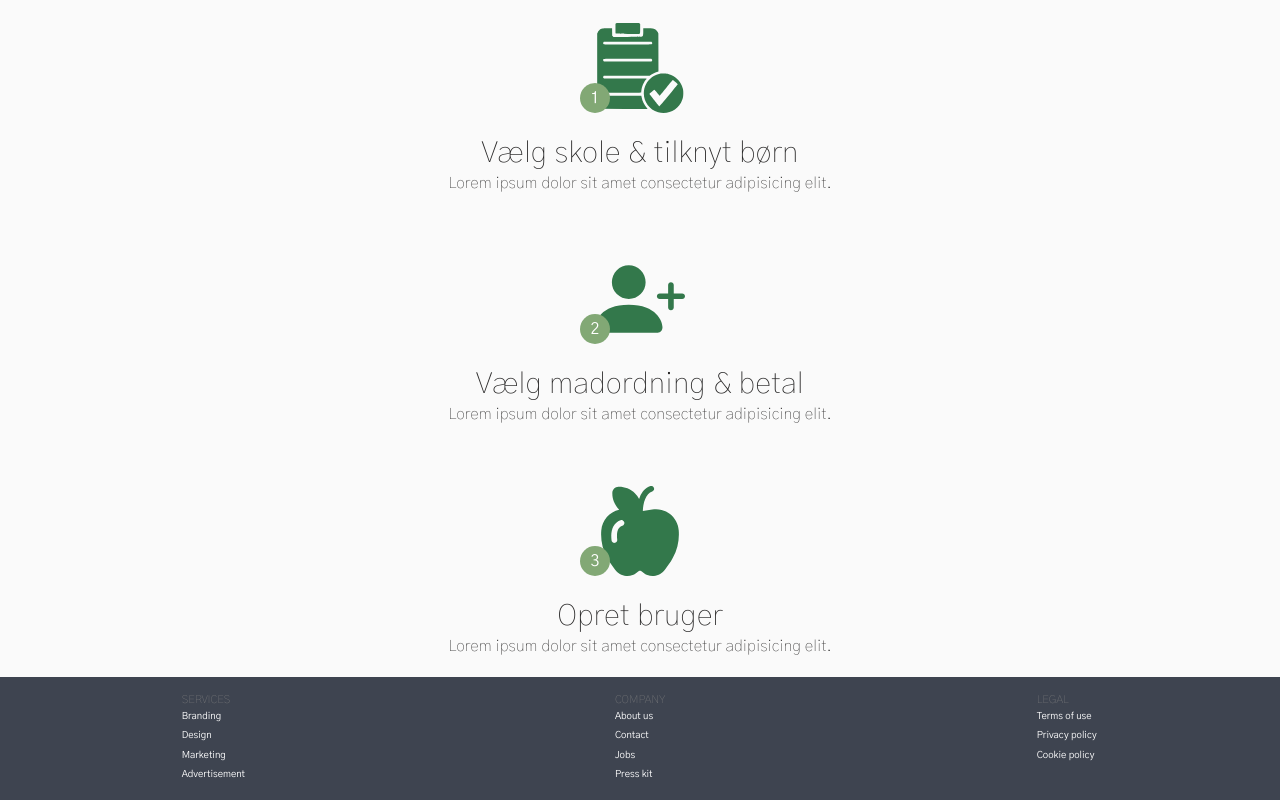
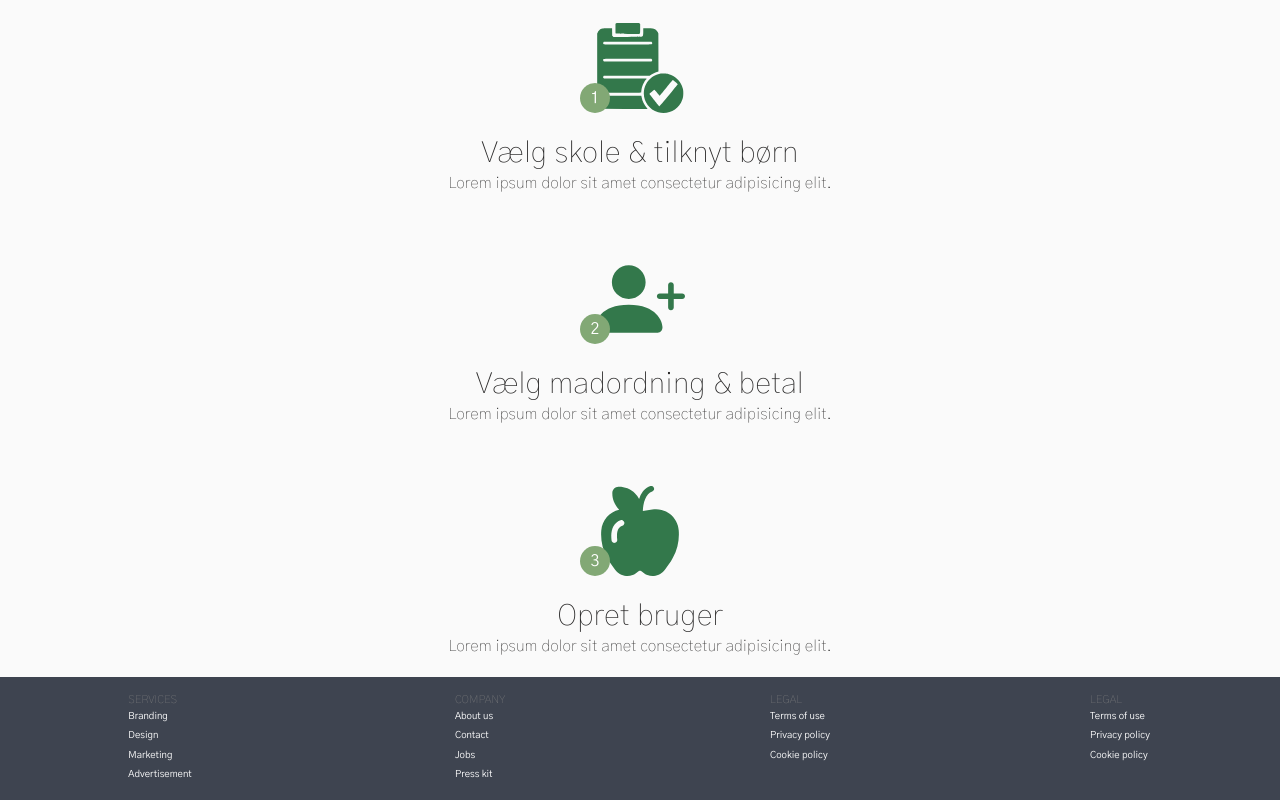
Before and after one commit to emil103d/skolemad_project, a Svelte app in the folder skolemad_project/: page / in a window 1280 px wide. Shown: the part 932-1732 px from the top of the page. Built offline with nearby package versions, Linux system fonts and the light colour scheme.

Commit message:
4 col indsat i footer

```diff
--- a/skolemad_project/src/Components/Footer.svelte
+++ b/skolemad_project/src/Components/Footer.svelte
@@ -31,6 +31,15 @@
             <li>Cookie policy</li>
         </ul>
     </div>
+
+    <div>
+      <h3>LEGAL</h3>
+      <ul>
+          <li>Terms of use</li>
+          <li>Privacy policy</li>
+          <li>Cookie policy</li>
+      </ul>
+  </div>
 </footer>
 
 <style>
```
